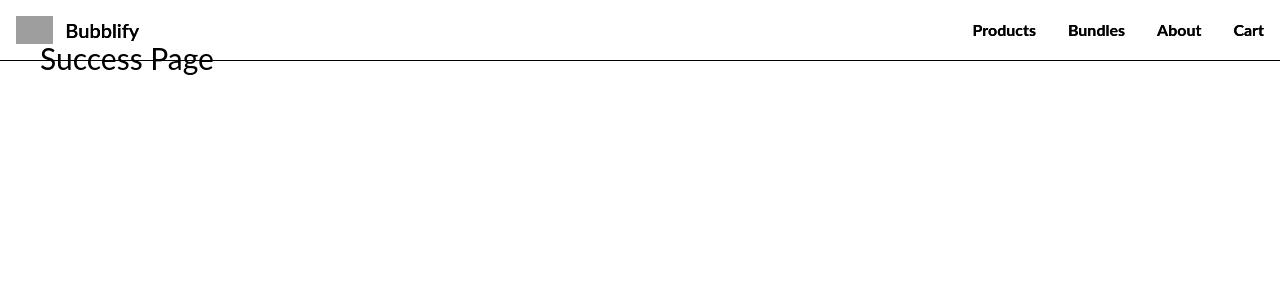
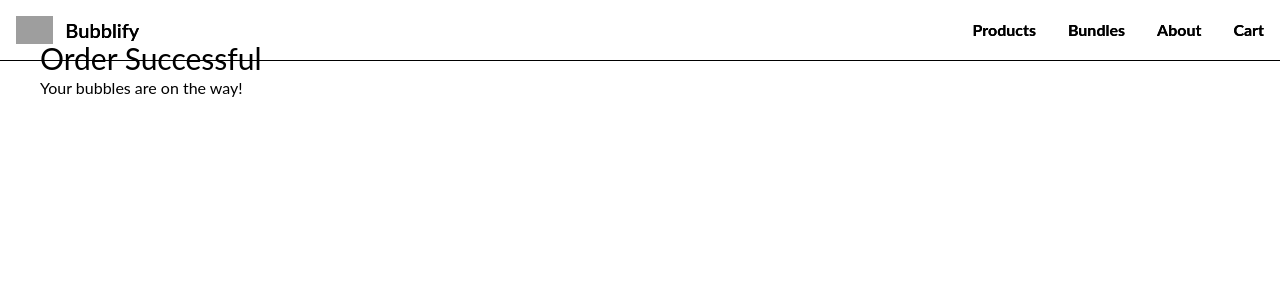
Before and after one commit to herdisheida/Bubblify, a Next.js app in the folder my-app/: page /checkout/success in a window 1280 px wide. Shown: the top 300 px of the page. Built offline with nearby package versions, Linux system fonts and the light colour scheme; grey boxes are pictures that could not be loaded.

Commit message:
success pae

```diff
--- a/my-app/app/(checkout)/checkout/success/page.tsx
+++ b/my-app/app/(checkout)/checkout/success/page.tsx
@@ -1,11 +1,8 @@
-
-
-export default function SuccessPage({}) {
-
+export default function SuccessPage() {
   return (
     <div className="p-10">
-      <h1 className="text-3xl mb-6">Success Page</h1>
-
+      <h1 className="text-3xl mb-6">Order Successful</h1>
+      <p>Your bubbles are on the way!</p>
     </div>
-  );
+  )
 }
```
